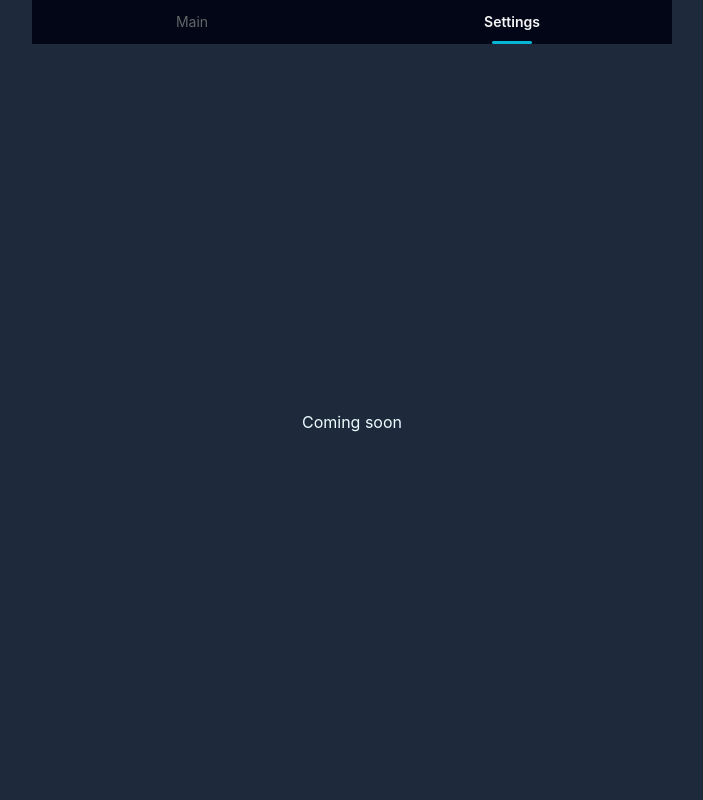
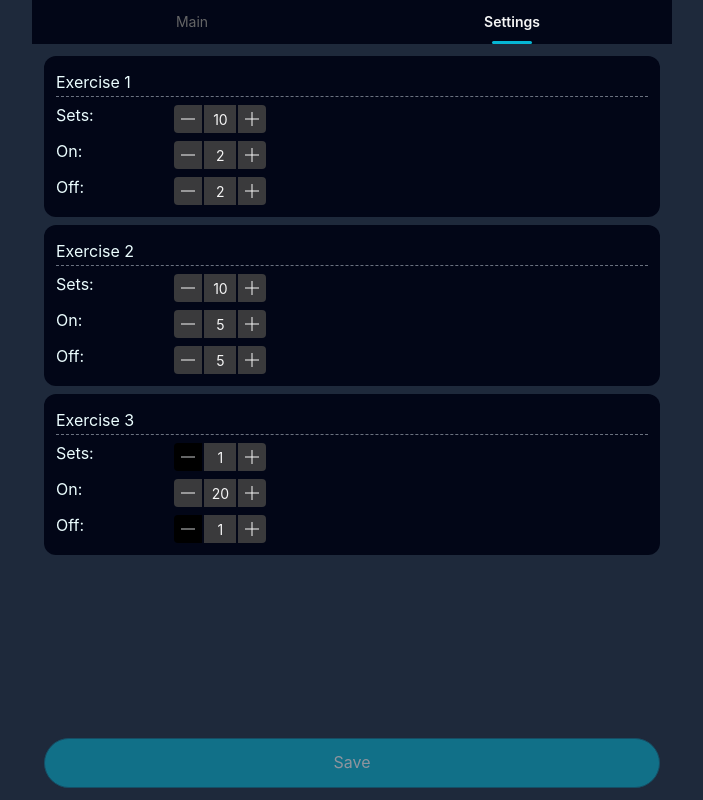
Before and after one commit to d-kuznetsov/wpb, a Vue app: page / in a window 1280 px wide. Both pictures are taken after a click on the tab "Settings". Shown: the whole page, without its empty margins (288-991 px from the left). Built offline with nearby package versions, Linux system fonts and the light colour scheme.

Commit message:
implenent settings tab

```diff
--- a/src/App.vue
+++ b/src/App.vue
@@ -1,13 +1,30 @@
 <script>
+import { ref, computed } from 'vue';
 import { ConfigProvider } from 'vant';
+import defaultSettings from './default-settings';
 import MainTab from './components/MainTab.vue';
+import SettingTab from './components/SettingTab.vue';
 import Tabs from './components/Tabs.vue';
 
 export default {
   components: {
     ConfigProvider,
     MainTab,
+    SettingTab,
     Tabs,
+  },
+  setup() {
+    const settingsStr = ref(
+      localStorage.getItem('app-settings') || JSON.stringify(defaultSettings)
+    );
+    const settings = computed(() => {
+      return JSON.parse(settingsStr.value);
+    });
+
+    return {
+      settingsStr,
+      settings,
+    };
   },
 };
 </script>
@@ -17,7 +34,10 @@ export default {
     <div class="app">
       <Tabs>
         <template v-slot:main>
-          <MainTab />
+          <MainTab :exercises="settings.workout.exercises" />
+        </template>
+        <template v-slot:settings>
+          <SettingTab v-model="settingsStr" />
         </template>
       </Tabs>
     </div>
--- a/src/components/MainTab.vue
+++ b/src/components/MainTab.vue
@@ -3,7 +3,6 @@ import { ref, computed, watch } from 'vue';
 import { NoticeBar } from 'vant';
 import ProgressBar from './ProgressBar.vue';
 import ControlPanel from './ControlPanel.vue';
-import settings from '../default-settings';
 
 const PERIOD = 40;
 
@@ -20,11 +19,7 @@ export default {
     ProgressBar,
     ControlPanel,
   },
-  props: {
-    exercises: {
-      default: settings.workout.exercises,
-    },
-  },
+  props: ['exercises'],
   setup(props) {
     const state = ref(APP_STATE.INITIAL);
     const currentExercise = ref(0);
@@ -136,6 +131,7 @@ export default {
   flex-direction: column;
   justify-content: space-between;
   height: 100%;
+  box-sizing: border-box;
 
   &__notice-wrap {
     padding-top: 12px;
--- /dev/null
+++ b/src/components/SettingTab.vue
@@ -0,0 +1,83 @@
+<script>
+import { reactive, computed } from 'vue';
+import { Field, Stepper, Button } from 'vant';
+
+export default {
+  props: ['modelValue'],
+  emits: ['update:modelValue'],
+  components: {
+    Field,
+    Stepper,
+    Button,
+  },
+  setup(props, { emit }) {
+    const copy = reactive(JSON.parse(props.modelValue));
+    const isSaveDisabled = computed(() => JSON.stringify(copy) === props.modelValue);
+    const onSave = () => emit('update:modelValue', JSON.stringify(copy));
+
+    return {
+      copy,
+      isSaveDisabled,
+      onSave,
+    };
+  },
+};
+</script>
+
+<template>
+  <div class="settings-tab">
+    <div class="settings-tab__exercises">
+      <div v-for="ex in copy.workout.exercises" :key="ex.name" class="settings-tab__exercise-item">
+        <div class="settings-tab__exercise-name">
+          {{ ex.name }}
+        </div>
+        <div class="settings-tab__exercise-prop">
+          <span>Sets:</span><Stepper v-model="ex.sets" integer />
+        </div>
+        <div class="settings-tab__exercise-prop">
+          <span>On:</span><Stepper v-model="ex.on" integer />
+        </div>
+        <div class="settings-tab__exercise-prop">
+          <span>Off:</span><Stepper v-model="ex.off" integer />
+        </div>
+      </div>
+    </div>
+    <Button :disabled="isSaveDisabled" type="primary" size="large" round @click="onSave">
+      Save
+    </Button>
+  </div>
+</template>
+
+<style lang="postcss">
+.settings-tab {
+  display: flex;
+  flex-direction: column;
+  justify-content: space-between;
+  height: 100%;
+  padding: 12px;
+  box-sizing: border-box;
+
+  &__exercise-item {
+    background-color: var(--bg-color-dark);
+    padding: 12px;
+    border-radius: 12px;
+    &:not(:last-child) {
+      margin-bottom: 8px;
+    }
+  }
+
+  &__exercise-name {
+    border-bottom: 1px dashed #6b7280;
+    margin-bottom: 8px;
+    line-height: 28px;
+  }
+
+  &__exercise-prop {
+    display: grid;
+    grid-template-columns: 1fr 4fr;
+    &:not(:last-child) {
+      margin-bottom: 8px;
+    }
+  }
+}
+</style>
--- a/src/default-settings.js
+++ b/src/default-settings.js
@@ -2,16 +2,19 @@ export default {
   workout: {
     exercises: [
       {
+        name: 'Exercise 1',
         sets: 10,
         on: 2,
         off: 2,
       },
       {
+        name: 'Exercise 2',
         sets: 10,
         on: 5,
         off: 5,
       },
       {
+        name: 'Exercise 3',
         sets: 1,
         on: 20,
         off: 1,
```
